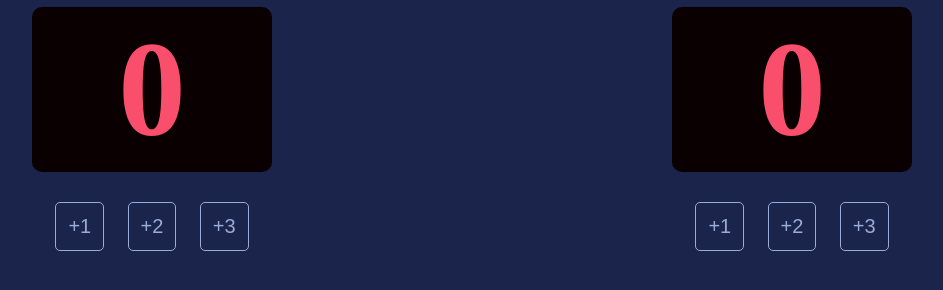
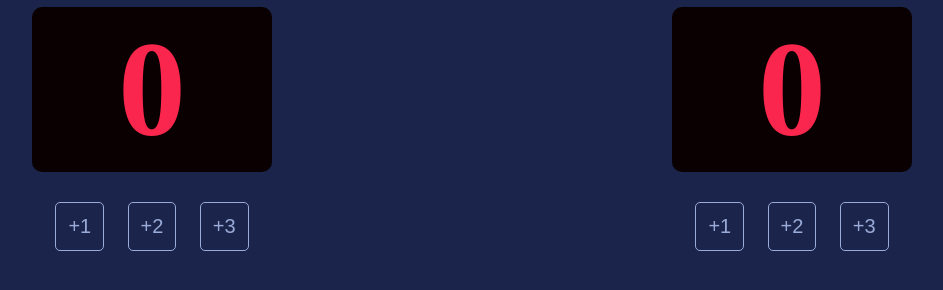
Before and after one commit to KinguBoom/basketball-scoreboard, a website built with Vite: page index.html in a window 1280 px wide. Shown: the part 82-372 px from the top of the page, without its empty margins (168-1111 px from the left). Built offline with nearby package versions, Linux system fonts and the light colour scheme.

Commit message:
changed font colors

```diff
--- a/index.css
+++ b/index.css
@@ -18,7 +18,7 @@ body {
 }
 
 .scores {
-    color: #F94F6D;
+    color: #fa264d;
     background-color: #0a0001;
     font-size: 135px;
     display: flex;
```
